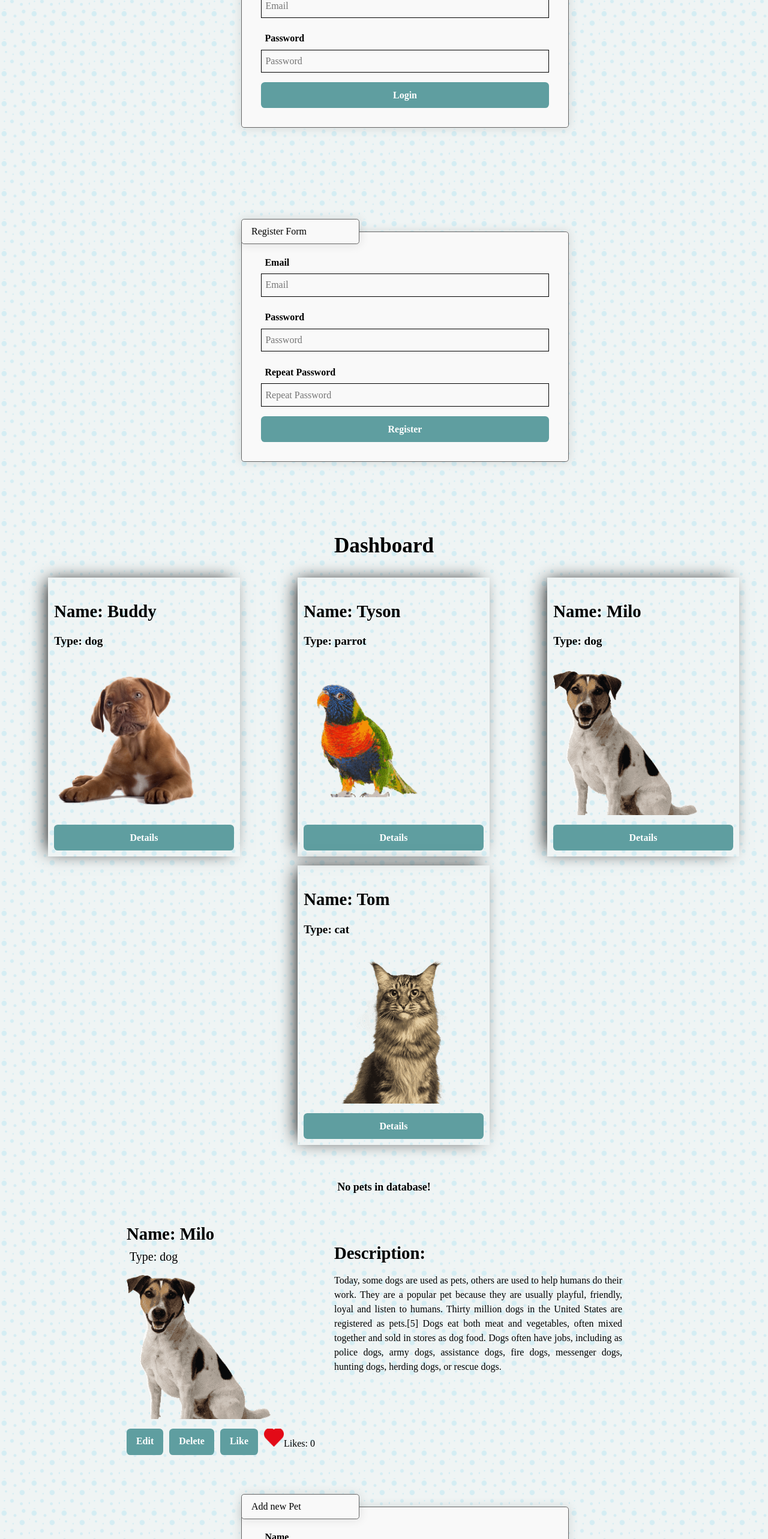
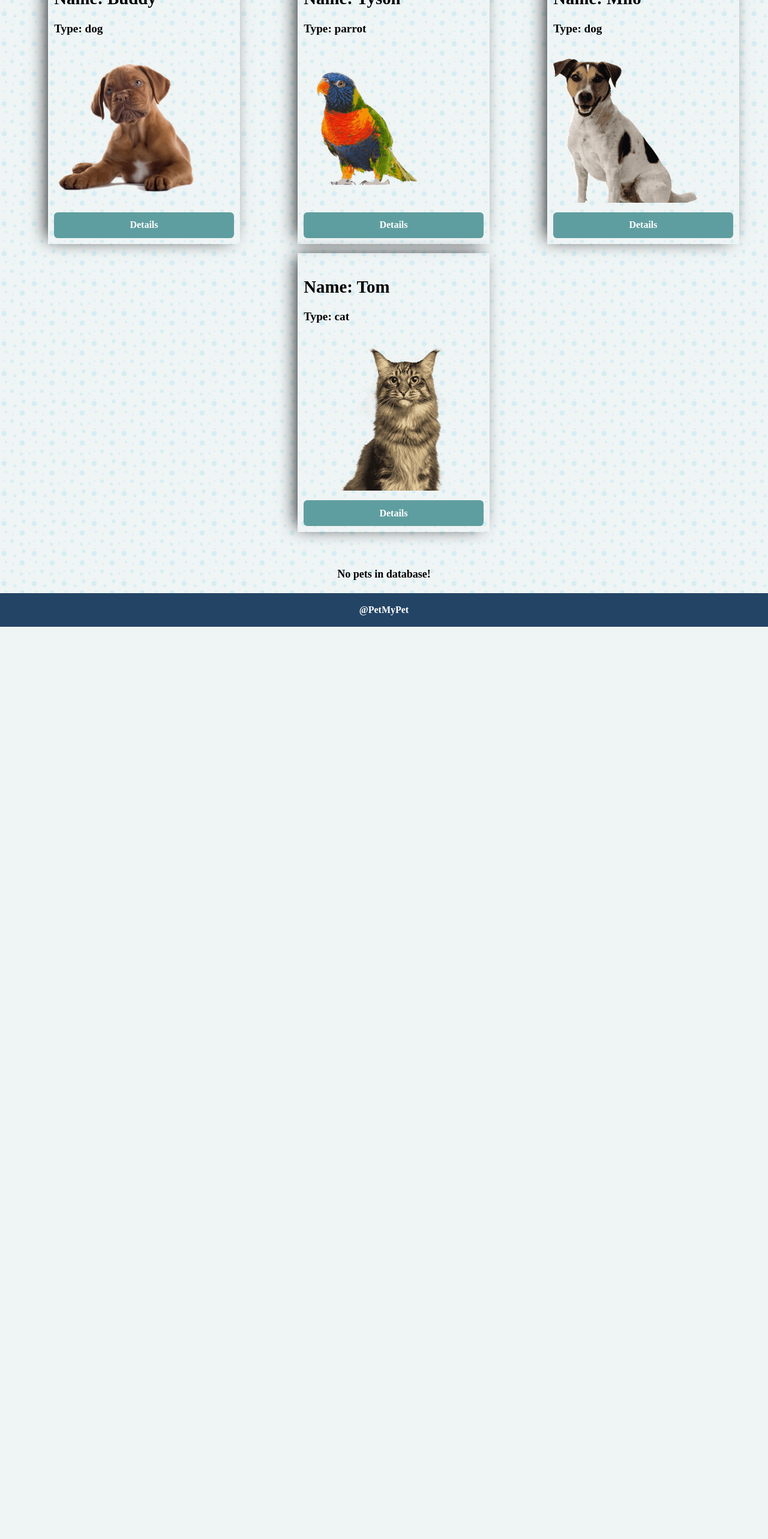
Before and after one commit to chrisAXZA/React-Projects, a React (Create React App) app in the folder Pets-App/pets-app/: page / in a window 1280 px wide. Shown: the part 234-2800 px from the top of the page at 60% size. After the commit the page ends 1279 px from the top, so only its background shows below. Built offline with nearby package versions, Linux system fonts and the light colour scheme.

Commit message:
Add Routes in App.js

```diff
--- a/Pets-App/pets-app/src/App.js
+++ b/Pets-App/pets-app/src/App.js
@@ -1,4 +1,4 @@
-import {} from 'react-router-dom';
+import { Routes, Route } from 'react-router-dom';
 
 import Login from "./components/Login";
 import Header from "./components/Header";
@@ -16,22 +16,28 @@ function App() {
             {<Header />}
 
             <main id="site-content">
-
+                <Routes>
+                    <Route path="/" element={<Dashboard />} />
+                    <Route path="/login" element={<Login />} />
+                    <Route path="/register" element={<Register />} />
+                    <Route path="/my-pets" element={<MyPets />} />
+                    <Route path="/create" element={<Create />} />
+                </Routes>
             </main>
 
-            {<Login />}
+            {/* {<Login />} */}
 
-            {<Register />}
+            {/* {<Register />} */}
 
-            {<Dashboard />}
+            {/* {<Dashboard />} */}
 
-            {<Details />}
+            {/* {<Details />} */}
 
-            {<Create />}
+            {/* {<Create />} */}
 
-            {<Edit />}
+            {/* {<Edit />} */}
 
-            {<MyPets />}
+            {/* {<MyPets />} */}
 
             <footer id="site-footer">
                 <p>@PetMyPet</p>
```
